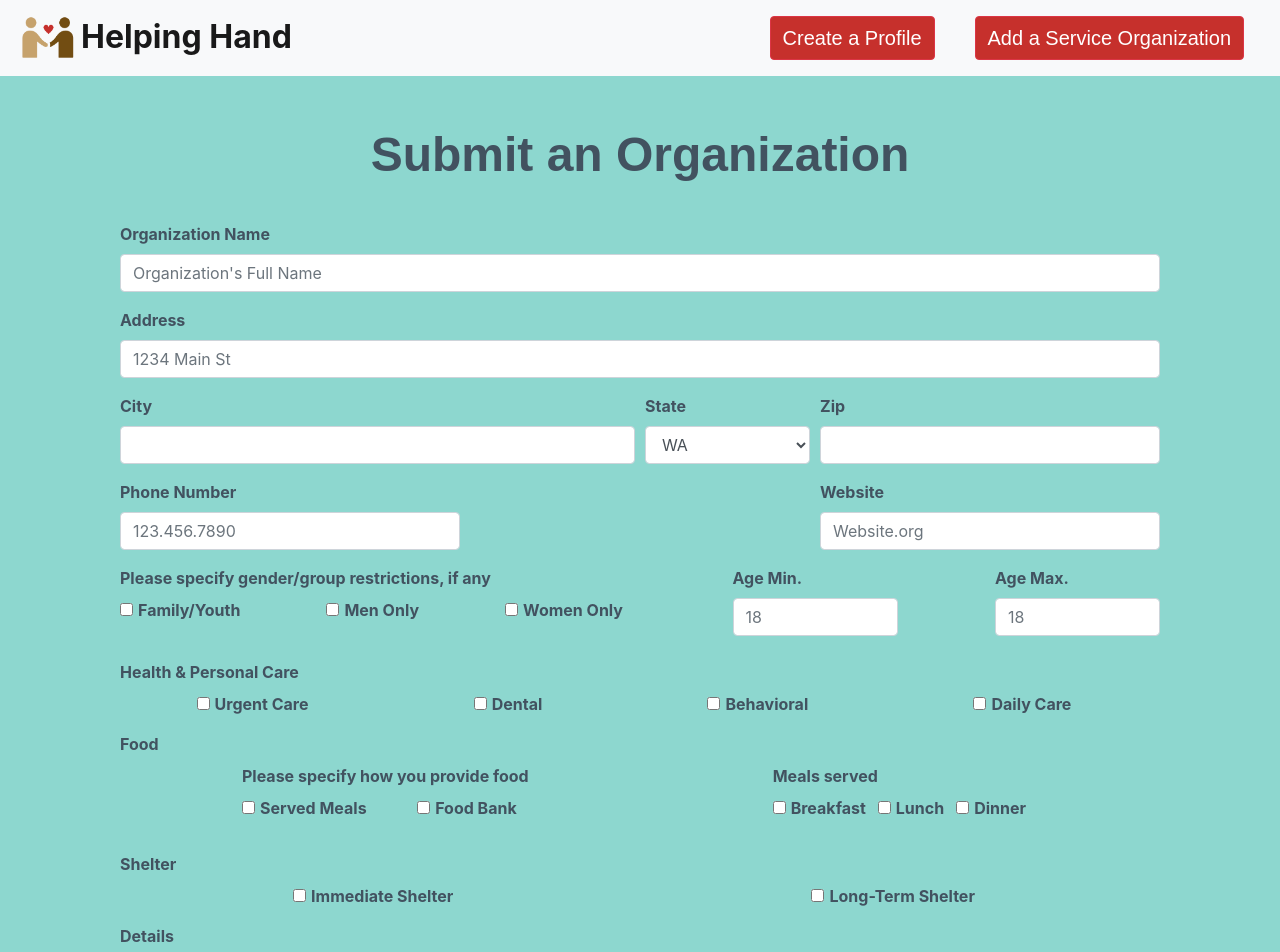
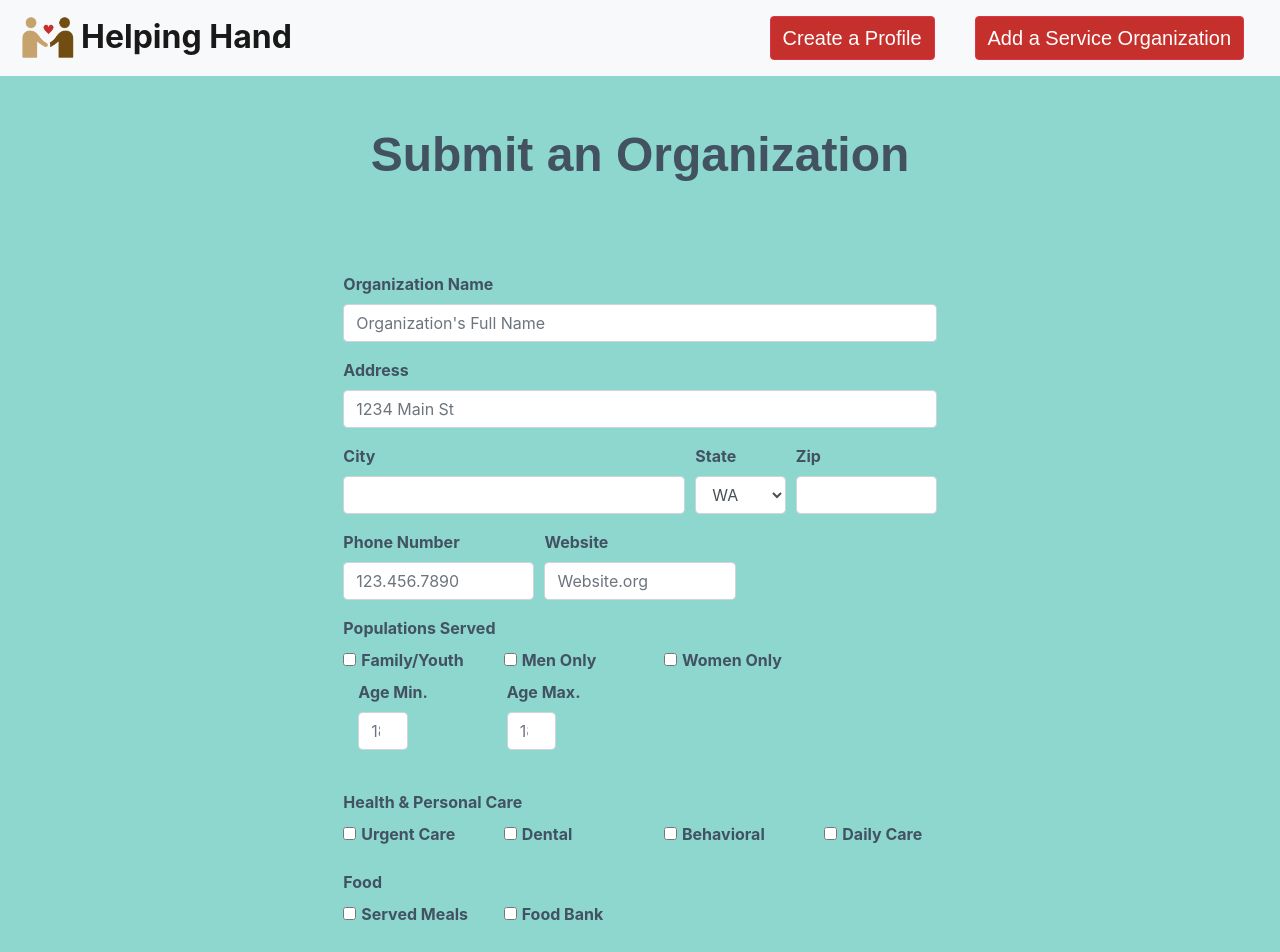
Before and after one commit to jnaegeli12/project3-helping-hand, a React (Create React App) app in the folder client/: page /submit in a window 1280 px wide. Shown: the top 952 px of the page. Built offline with nearby package versions, Linux system fonts and the light colour scheme.

Commit message:
updated submit formatting and appearance

```diff
--- a/client/src/pages/Submit.js
+++ b/client/src/pages/Submit.js
@@ -45,6 +45,7 @@ export default class Submit extends React.Component {
         return(
             <div className="container container-fluid">
                 <Header headerName={"Submit an Organization"} />
+                <div className="container container-fluid col-8">
                     <form onSubmit={this.handleSubmit}>
                         {/* <!-- Organization Name --> */}
                         <div className="form-group">
@@ -74,7 +75,7 @@ export default class Submit extends React.Component {
 
                         {/* City, State, Zip */}
                         <div className="form-row">
-                        <div className="form-group col-md-6">
+                            <div className="form-group col-md-7">
                                 <label
                                     for="city">City</label>
                                 <input
@@ -95,7 +96,7 @@ export default class Submit extends React.Component {
                                     <option selected>WA</option>
                                 </select>
                             </div>
-                        <div className="form-group col-md-4">
+                            <div className="form-group col-md-3">
                                 <label
                                     for="zip">Zip</label>
                                 <input
@@ -107,7 +108,7 @@ export default class Submit extends React.Component {
                         </div>
 
                         {/* Phone Number and Website */}
-                    <div className="form-row d-flex justify-content-between" >
+                        <div className="form-row d-flex justify-content-start" >
                             {/* Phone Number */}
                             <div className="form-group col-md-4">
                                 <label
@@ -135,13 +136,12 @@ export default class Submit extends React.Component {
                         </div>
 
                         {/* Serving Population Details */}
-                    <div className="form-row d-flex justify-content-between">
+                        <div className="form-group population mb-4">
+                            <label
+                                for="population">Populations Served</label>
                             {/* Gender Group Restrictions */}
-                        <div className="form-group col-md-6">
-                            <label
-                                for="genderRestriction">Please specify gender/group restrictions, if any</label>
-                            <div className="d-flex justify-content-between genderRestriction">
-                                <div className="form-check form-check-inline">
+                            <div className="d-flex justify-content-start mb-2">
+                                    <div className="form-check form-check-inline col-3">
                                         <input
                                             name="family_youth"
                                             type="checkbox"
@@ -152,7 +152,7 @@ export default class Submit extends React.Component {
                                                 className="form-check-label"
                                                 for="family_youth">Family/Youth</label>
                                     </div>
-                                <div className="form-check form-check-inline">
+                                    <div className="form-check form-check-inline col-3">
                                         <input
                                             name="male"
                                             type="checkbox"
@@ -163,7 +163,7 @@ export default class Submit extends React.Component {
                                                 className="form-check-label"
                                                 for="male">Men Only</label>
                                     </div>
-                                <div className="form-check form-check-inline">
+                                    <div className="form-check form-check-inline col-3">
                                         <input
                                             name="female"
                                             type="checkbox"
@@ -175,36 +175,37 @@ export default class Submit extends React.Component {
                                                 for="female">Women Only</label>
                                     </div>
                             </div>
-                        </div>
                             {/* Age Min/Max */}
-                        <div className="form-group col-md-2">
+                            <div className="d-flex justify-content-start">
+                                <div className="form-group col-3">
                                     <label
                                         for="age_min">Age Min.</label>
                                     <input
                                         name="age_min"
                                         type="number"
                                         value={this.state.age_min}
-                            className="form-control mb-2"
+                                        className="form-control col-5"
                                         placeholder="18" />
                                 </div>
-                        <div className="form-group col-md-2">
+                                <div className="form-group col-3">
                                     <label
                                         for="age_min">Age Max.</label>
                                     <input
                                         name="age_max"
                                         type="number"
                                         value={this.state.age_max}
-                            className="form-control mb-2"
+                                        className="form-control col-5"
                                         placeholder="18" />
+                                </div>
                             </div>
                         </div>
 
                         {/* Health Services */}
-                    <div className="form-group">
+                        <div className="form-group health mb-4">
                             <label
                                 for="health">Health &amp; Personal Care</label>
-                        <div className="d-flex justify-content-around health">
-                                <div className="form-check form-check-inline">
+                            <div className="d-flex justify-content-start">
+                                <div className="form-check form-check-inline col-3">
                                     <input
                                         name="urgent_care"
                                         type="checkbox"
@@ -215,7 +216,7 @@ export default class Submit extends React.Component {
                                             className="form-check-label"
                                             for="urgent_care">Urgent Care</label>
                                 </div>
-                                <div className="form-check form-check-inline">
+                                <div className="form-check form-check-inline col-3">
                                     <input
                                         name="dental"
                                         type="checkbox"
@@ -226,7 +227,7 @@ export default class Submit extends React.Component {
                                             className="form-check-label"
                                             for="dental">Dental</label>
                                 </div>
-                                <div className="form-check form-check-inline">
+                                <div className="form-check form-check-inline col-3">
                                     <input
                                         name="mental"
                                         type="checkbox"
@@ -237,7 +238,7 @@ export default class Submit extends React.Component {
                                             className="form-check-label"
                                             for="mental">Behavioral</label>
                                 </div>
-                                <div className="form-check form-check-inline">
+                                <div className="form-check form-check-inline col-3">
                                     <input
                                         name="dental_care"
                                         type="checkbox"
@@ -248,20 +249,15 @@ export default class Submit extends React.Component {
                                             className="form-check-label"
                                             for="daily">Daily Care</label>
                                 </div>
-
                             </div>
                         </div>
 
                         {/* Food */}
-                    <div class="form-group">
+                        <div className="form-group food mb-4">
                             <label
                                 for="food">Food</label>
-                        <div className="d-flex justify-content-around">
-                            <div className="form-group food">
-                                <label
-                                    for="foodServiceType">Please specify how you provide food</label>
-                                <div className="food d-flex justify-content-between">
-                                    <div className="form-check form-check-inline">
+                            <div className="d-flex justify-content-start">
+                                <div className="form-check form-check-inline col-3">
                                     <input
                                         name="served_meal"
                                         type="checkbox"
@@ -272,7 +268,7 @@ export default class Submit extends React.Component {
                                             className="form-check-label"
                                             for="served_meal">Served Meals</label>
                                 </div>
-                                    <div className="form-check form-check-inline">
+                                <div className="form-check form-check-inline col-3">
                                     <input
                                         name="food_bank"
                                         type="checkbox"
@@ -285,54 +281,13 @@ export default class Submit extends React.Component {
                                 </div>
                             </div>
                         </div>
-                            <div className="form-group meals">
-                                <label
-                                    for="mealCheck">Meals served</label>
-                                <div className="meals d-flex justify-content-between">
-                                    <div className="form-check form-check-inline">
-                                        <input
-                                            name="breakfast"
-                                            type="checkbox"
-                                            value={this.state.breakfast}
-                                            onChange={this.handleChange}
-                                            className="form-check-input" />
-                                            <label
-                                                className="form-check-label"
-                                                for="breakfast">Breakfast</label>
-                                    </div>
-                                    <div className="form-check form-check-inline">
-                                        <input
-                                            name="lunch"
-                                            type="checkbox"
-                                            value={this.state.lunch}
-                                            onChange={this.handleChange}
-                                            className="form-check-input" />
-                                            <label
-                                                className="form-check-label"
-                                                for="lunch">Lunch</label>
-                                    </div>
-                                    <div className="form-check form-check-inline">
-                                        <input
-                                            name="dinner"
-                                            type="checkbox"
-                                            value={this.state.dinner}
-                                            onChange={this.handleChange}
-                                            className="form-check-input" />
-                                            <label
-                                                className="form-check-label"
-                                                for="dinner">Dinner</label>
-                                    </div>
-                                </div>
-                            </div>
-                        </div>
-                    </div>
 
                         {/* Shelter */}
-                    <div className="form-group">
+                        <div className="form-group shelter mb-4">
                             <label
                                 for="shelter">Shelter</label>
-                        <div className="d-flex justify-content-around shelter">
-                            <div className="form-check form-check-inline">
+                            <div className="d-flex justify-content-start">
+                                <div className="form-check form-check-inline col-3">
                                     <input
                                         name="immediate_shelter"
                                         type="checkbox"
@@ -341,9 +296,9 @@ export default class Submit extends React.Component {
                                         className="form-check-input" />
                                         <label
                                             className="form-check-label"
-                                        for="immediate_shelter">Immediate Shelter</label>
+                                            for="immediate_shelter">Immediate</label>
                                 </div>
-                            <div className="form-check form-check-inline">
+                                <div className="form-check form-check-inline col-3">
                                     <input
                                         name="longterm_shelter"
                                         type="checkbox"
@@ -352,7 +307,7 @@ export default class Submit extends React.Component {
                                         className="form-check-input" />
                                         <label
                                             className="form-check-label"
-                                        for="longterm_shelter">Long-Term Shelter</label>
+                                            for="longterm_shelter">Long-Term</label>
                                 </div>
                             </div>
                         </div>
@@ -366,7 +321,7 @@ export default class Submit extends React.Component {
                                 value={this.state.description}
                                 onChange={this.handleChange}
                                 class="form-control"
-                            rows="3"
+                                rows="5"
                                 placeholder="Please include days and hours of operation and other important details for those in need of your services."
                                 />
                         </div>
@@ -374,6 +329,7 @@ export default class Submit extends React.Component {
                         <button type="submit" className="btn btn-primary">Submit</button>
                     </form>
                 </div>
+            </div>
 
                 )
 
```
Also changed, not shown: 1 other file (tests, documents, lock files or other folders). Lines whose indentation alone changed are shown as unchanged.
